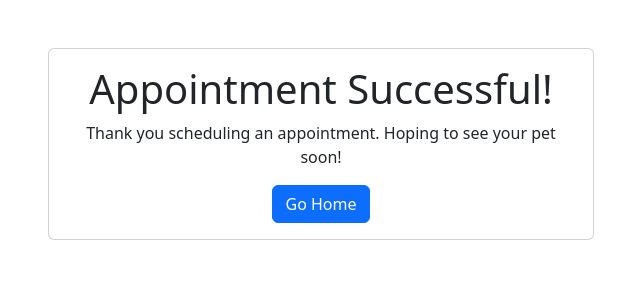
After one commit to brahamjot04/Vetclinic, a PHP site: page /appointment_success.php in a window 1280 px wide. The commit adds this page. Shown: the top 300 px of the page, without its empty margins (319-959 px from the left). Run offline with PHP 8.4, Linux system fonts and the light colour scheme.

Commit message:
Update appointment.php and nav.php with appointment form functionality

```diff
--- /dev/null
+++ b/appointment_success.php
@@ -0,0 +1,31 @@
+<!DOCTYPE html>
+<html lang="en">
+
+<head>
+    <meta charset="UTF-8">
+    <meta name="viewport" content="width=device-width, initial-scale=1.0">
+    <title>Registration Success</title>
+    <link rel="stylesheet" href="https://cdn.jsdelivr.net/npm/bootstrap@5.3.3/dist/css/bootstrap.min.css">
+</head>
+
+<body>
+    <div class="container">
+        <div class="row">
+            <div class="col-md-6 offset-md-3 mt-5">
+                <div class="card">
+                    <div class="card-body">
+                        <h1 class="text-center">Appointment Successful!</h1>
+                        <p class="text-center">Thank you scheduling an appointment. Hoping to see your pet soon!</p>
+                        <div class="text-center">
+                            <a href="./" class="btn btn-primary">Go Home</a>
+                        </div>
+                    </div>
+                </div>
+            </div>
+        </div>
+    </div>
+
+    <script src="https://cdn.jsdelivr.net/npm/bootstrap@5.3.3/dist/js/bootstrap.bundle.min.js"></script>
+</body>
+
+</html>
```
Also changed, not shown: appointment.php (+33 -3 lines), nav.php (+12 -0 lines).
